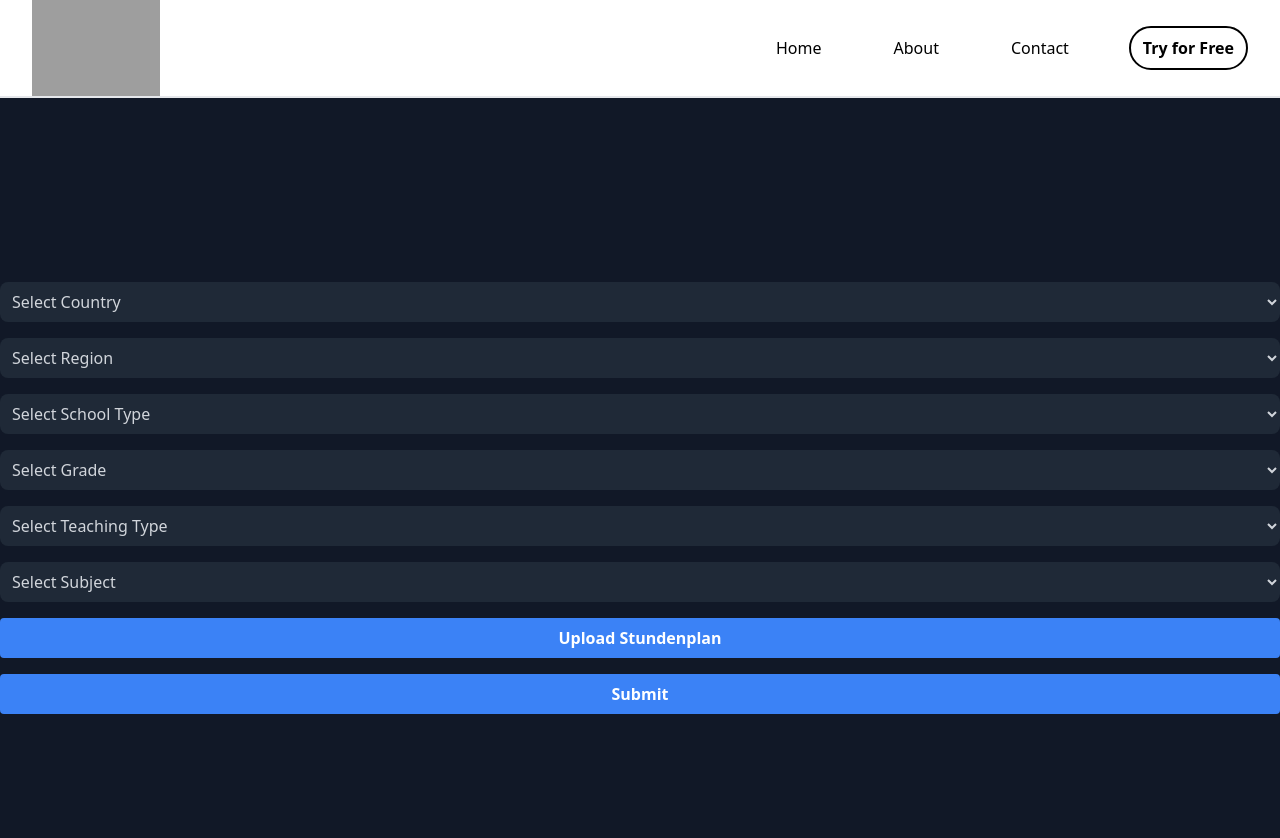
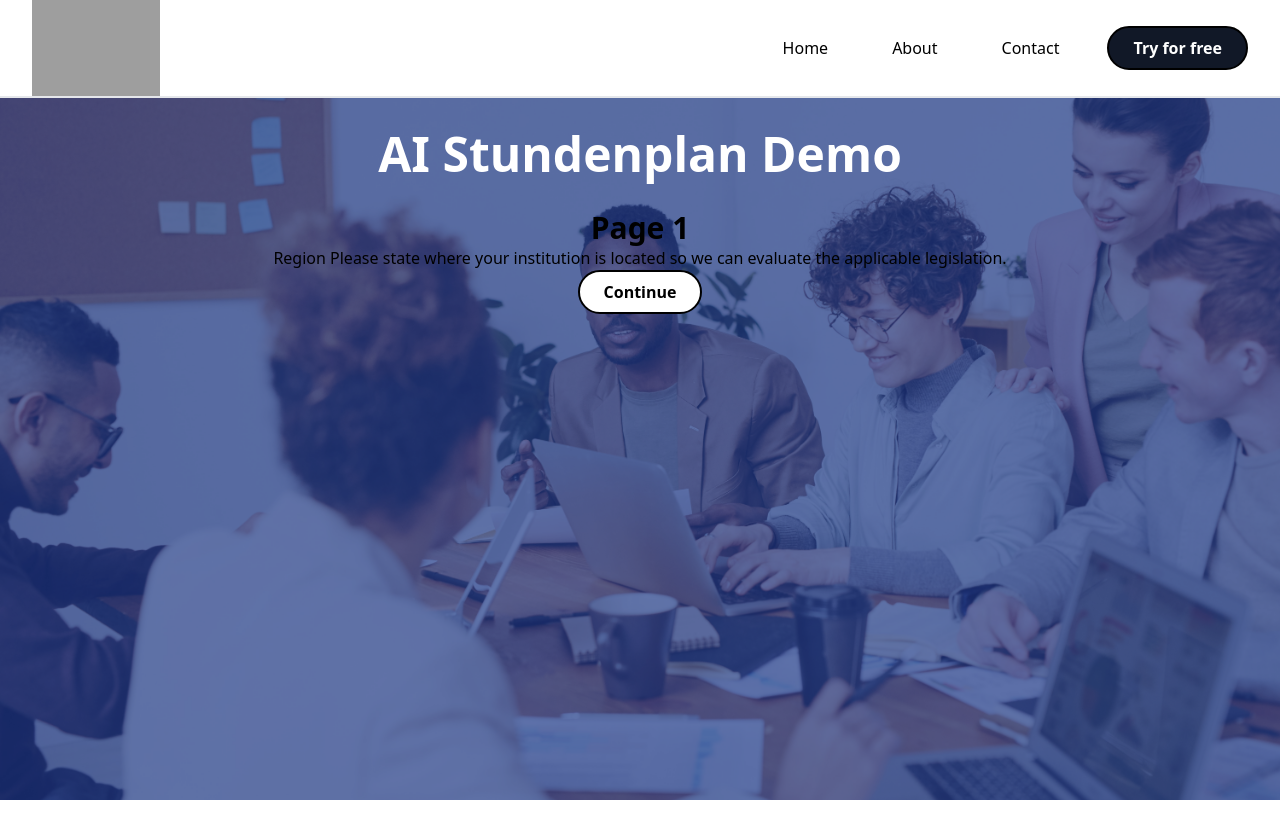
Before and after one commit to CivanErbay/unterricht.ai, a Nuxt app: page /demo in a window 1280 px wide. Shown: the top 838 px of the page. After the commit the page ends 800 px from the top, so only its background shows below. Built offline with nearby package versions, Linux system fonts and the light colour scheme; grey boxes are pictures that could not be loaded.

Commit message:
demo pagination WIP

```diff
--- a/app.vue
+++ b/app.vue
@@ -1,6 +1,11 @@
 <template>
   <NuxtLayout>
-    <Navbar />
-    <NuxtPage />
+    <div class="min-h-screen bg-blue-900/70">
+      <div
+        class="absolute inset-0 -z-10 bg-[url('/public/img/teachers-room-bg.jpg')] bg-cover bg-center"
+      ></div>
+      <Navbar />
+      <NuxtPage class="pt-8" />
+    </div>
   </NuxtLayout>
 </template>
--- a/components/Navbar.vue
+++ b/components/Navbar.vue
@@ -9,11 +9,11 @@
 
         <!-- Navbar links -->
         <div class="hidden sm:block sm:ml-6">
-          <div class="flex space-x-4 items-center h-full gap-8 text-black">
+          <div class="flex items-center h-full gap-8 text-black">
             <NuxtLink
               to="/"
               exact
-              class="hover:bg-gray-700 hover:text-white px-3 py-2 rounded-full font-medium"
+              class="hover:bg-gray-700 hover:text-white px-4 py-2 rounded-full font-medium"
               active-class="bg-gray-900 text-white"
             >
               Home
@@ -21,7 +21,7 @@
             <NuxtLink
               to="/about"
               exact
-              class="hover:bg-gray-700 hover:text-white px-3 py-2 rounded-full font-medium"
+              class="hover:bg-gray-700 hover:text-white px-4 py-2 rounded-full font-medium"
               active-class="bg-gray-900 text-white"
             >
               About
@@ -29,18 +29,18 @@
             <NuxtLink
               to="/contact"
               exact
-              class="hover:bg-gray-700 hover:text-white px-3 py-2 rounded-full font-medium"
+              class="hover:bg-gray-700 hover:text-white px-4 py-2 rounded-full font-medium"
               active-class="bg-gray-900 text-white"
             >
               Contact
             </NuxtLink>
             <NuxtLink
-              to="/subscribe"
+              to="/demo"
               exact
-              class="border-2 border-black hover:bg-gray-700 hover:text-white px-3 py-2 rounded-full font-bold"
+              class="border-2 border-black hover:bg-blue-500 hover:text-white px-6 py-2 rounded-full font-bold"
               active-class="bg-gray-900 text-white"
             >
-              Try for Free
+              Try for free
             </NuxtLink>
           </div>
         </div>
--- a/pages/demo.vue
+++ b/pages/demo.vue
@@ -1,184 +1,82 @@
 <template>
-  <div
-    class="bg-gray-900 text-white min-h-screen flex flex-col justify-center items-center"
-  >
-    <!-- Dropdowns and Submit Section -->
-    <section class="container mx-auto py-16">
-      <div class="grid grid-cols-1 gap-4 text-center">
-        <!-- Country Dropdown -->
-        <select
-          v-model="selectedCountry"
-          class="bg-gray-800 rounded-lg p-2 text-gray-300"
-        >
-          <option disabled value="">Select Country</option>
-          <option>Germany</option>
-        </select>
-
-        <!-- Region Dropdown -->
-        <select
-          v-model="selectedRegion"
-          class="bg-gray-800 rounded-lg p-2 text-gray-300"
-        >
-          <option disabled value="">Select Region</option>
-          <option v-for="region in regions" :key="region">
-            {{ region }}
-          </option>
-        </select>
-
-        <!-- School Type Dropdown -->
-        <select
-          v-model="selectedSchoolType"
-          @change="updateGrades"
-          class="bg-gray-800 rounded-lg p-2 text-gray-300"
-        >
-          <option disabled value="">Select School Type</option>
-          <option v-for="type in schoolTypes" :key="type">
-            {{ type }}
-          </option>
-        </select>
-
-        <!-- Grade Dropdown -->
-        <select
-          v-model="selectedGrade"
-          class="bg-gray-800 rounded-lg p-2 text-gray-300"
-        >
-          <option disabled value="">Select Grade</option>
-          <option v-for="grade in grades" :key="grade">
-            {{ grade }}
-          </option>
-        </select>
-
-        <!-- Teaching Type Dropdown -->
-        <select
-          v-model="selectedTeachingType"
-          class="bg-gray-800 rounded-lg p-2 text-gray-300"
-        >
-          <option disabled value="">Select Teaching Type</option>
-          <option>Regulär</option>
-          <option>Reformpädagogisch</option>
-        </select>
-
-        <!-- Subject Dropdown -->
-        <select
-          v-model="selectedSubject"
-          class="bg-gray-800 rounded-lg p-2 text-gray-300"
-        >
-          <option disabled value="">Select Subject</option>
-          <option v-for="subject in subjects" :key="subject">
-            {{ subject }}
-          </option>
-        </select>
-
+  <div class="container mx-auto flex flex-col items-center h-full">
+    <h2 class="text-5xl font-bold mb-8 text-white">AI Stundenplan Demo</h2>
+    <transition name="fade" mode="out-in">
+      <div
+        :key="currentPageIndex"
+        class="page text-center h-full flex flex-col flex-1"
+      >
+        <h1 class="text-3xl font-bold">Page {{ currentPageIndex + 1 }}</h1>
+        <!-- <Dropdown v-if="currentPage !== pages - 1" /> -->
+        <div class="flex-1" v-if="currentPageIndex !== pages.length - 1">
+          {{ currentPage.title }}
+          {{ currentPage.desc }}
+        </div>
         <button
-          class="bg-blue-500 hover:bg-blue-700 text-white font-bold py-2 px-4 rounded"
-        >
-          Upload Stundenplan
-        </button>
-
-        <!-- Submit Button -->
-        <button
-          @click="submitForm"
-          class="bg-blue-500 hover:bg-blue-700 text-white font-bold py-2 px-4 rounded"
+          @click="navigateToNextPage"
+          v-else
+          class="border-2 bg-white border-black hover:bg-blue-500 hover:text-white px-6 py-2 rounded-full font-bold"
         >
           Submit
         </button>
       </div>
-    </section>
+    </transition>
+    <button
+      v-if="currentPageIndex !== pages.length - 1"
+      @click="navigateToNextPage"
+      class="border-2 bg-white border-black hover:bg-blue-500 hover:text-white px-6 py-2 rounded-full font-bold"
+    >
+      Continue
+    </button>
   </div>
 </template>
 
 <script setup>
-import { ref } from 'vue';
-import axios from 'axios';
+// import Dropdown from '~/components/Dropdown.vue';
 
-const selectedCountry = ref('');
-const selectedRegion = ref('');
-const selectedSchoolType = ref('');
-const selectedGrade = ref('');
-const selectedTeachingType = ref('');
-const selectedSubject = ref('');
-const regions = ref([
-  'Baden-Württemberg',
-  'Bavaria',
-  'Berlin',
-  'Brandenburg',
-  'Bremen',
-  'Hamburg',
-  'Hesse',
-  'Lower Saxony',
-  'Mecklenburg-Vorpommern',
-  'North Rhine-Westphalia',
-  'Rhineland-Palatinate',
-  'Saarland',
-  'Saxony',
-  'Saxony-Anhalt',
-  'Schleswig-Holstein',
-  'Thuringia',
-]);
-const schoolTypes = ref([
-  'Grundschule',
-  'Gymnasium',
-  'Realschule',
-  'Hauptschule',
-  'Gesamtschule',
-  'Sonderschule',
-]);
-const subjects = ref([
-  'German',
-  'English',
-  'Physics',
-  'Religion',
-  'Sports',
-  'Math',
-  'History',
-  'Biology',
-  'Chemistry',
-  'Geography',
-  'Art',
-  'Music',
-  'Computer Science',
-]);
-const grades = ref();
+const currentPageIndex = ref(0);
+const pages = [
+  {
+    title: 'Region',
+    input: 'region',
+    desc: 'Please state where your institution is located so we can evaluate the applicable legislation.',
+  },
+  {
+    title: 'Methodology',
+    input: 'methodology',
+    desc: 'Please state which teaching methods you like to apply.',
+  },
+  {
+    title: 'Submit',
+    input: 'submit',
+    desc: 'Thank you.',
+  },
+];
 
-const updateGrades = () => {
-  switch (selectedSchoolType.value) {
-    case 'Grundschule':
-      grades.value = Array.from({ length: 4 }, (_, i) => i + 1);
-      break;
-    case 'Hauptschule':
-    case 'Realschule':
-    case 'Sonderschule':
-      grades.value = Array.from({ length: 6 }, (_, i) => i + 5);
-      break;
-    case 'Gymnasium':
-    case 'Gesamtschule':
-      grades.value = Array.from({ length: 9 }, (_, i) => i + 5);
-      break;
-    default:
-      grades.value = [];
-  }
-};
+const currentPage = computed(() => pages[currentPageIndex.value]);
 
-const submitForm = async () => {
-  const formData = {
-    country: selectedCountry.value,
-    region: selectedRegion.value,
-    schoolType: selectedSchoolType.value,
-    grade: selectedGrade.value,
-    teachingType: selectedTeachingType.value,
-    subject: selectedSubject.value,
-  };
-  try {
-    const response = await axios.post('your-api-endpoint', formData);
-    console.log(response.data);
-    // Handle response
-  } catch (error) {
-    console.error(error);
-    // Handle error
+const navigateToNextPage = () => {
+  if (currentPageIndex.value < pages.length - 1) {
+    currentPageIndex.value += 1;
+  } else {
+    console.log('Form Submitted!');
   }
 };
 </script>
 
 <style scoped>
-/* Tailwind CSS styles */
+/* Transition animation */
+.fade-enter-active,
+.fade-leave-active {
+  transition: all 0.5s;
+}
+.fade-enter-from {
+  opacity: 0;
+  transform: translateX(50px);
+}
+
+.fade-leave-to {
+  opacity: 0;
+  transform: translateX(-50px);
+}
 </style>
--- a/pages/index.vue
+++ b/pages/index.vue
@@ -1,50 +1,46 @@
 <template>
   <div
-    class="text-black pt-8 min-h-screen flex flex-col justify-center items-center relative bg-blue-900/70"
+    class="text-black container mx-auto min-h-screen flex flex-col justify-center items-center"
   >
-    <div
-      class="absolute inset-0 -z-10 bg-[url('/public/img/teachers-room-bg.jpg')] bg-cover bg-center"
-    ></div>
-    <!-- <div class="absolute inset-0 -z-10 bg-blue-500/50"></div> -->
     <!-- Header Section -->
-    <header class="text-center">
+    <header class="text-center text-white">
       <h1 class="text-4xl font-bold mb-4">Hands on problem understanding</h1>
       <p class="text-lg mb-8">Revolutionizing Education with AI</p>
       <!-- <a href="#features" class="text-blue-500 hover:underline">Learn More</a> -->
     </header>
 
     <!-- Features Section -->
-    <section id="features" class="py-16">
-      <div class="container mx-auto text-center">
-        <h2 class="text-3xl font-bold mb-8">Use Cases</h2>
+    <section id="features" class="py-16 w-full">
+      <div class="w-full mx-auto text-center">
+        <h2 class="text-5xl font-bold mb-8 text-white">Use Cases</h2>
 
-        <div class="grid grid-cols-1 sm:grid-cols-2 lg:grid-cols-3 gap-8">
+        <div class="flex flex-col w-full gap-8 px-24">
           <!-- Feature 1 -->
-          <div class="p-6 bg-gray-800 rounded-lg">
+          <div class="p-6 bg-white rounded-lg max-w-[400px] self-start">
             <i
               class="text-4xl text-blue-500 mb-4 fas fa-chalkboard-teacher"
             ></i>
             <h3 class="text-xl font-semibold mb-2">Smart Scheduling</h3>
-            <p class="text-gray-300">
+            <p class="">
               Create optimized teacher schedules based on educational sciences
               context.
             </p>
           </div>
 
           <!-- Feature 2 -->
-          <div class="p-6 bg-gray-800 rounded-lg">
+          <div class="p-6 bg-white rounded-lg max-w-[400px] self-center">
             <i class="text-4xl text-blue-500 mb-4 fas fa-rocket"></i>
             <h3 class="text-xl font-semibold mb-2">AI-Powered Efficiency</h3>
-            <p class="text-gray-300">
+            <p class="">
               Boost efficiency and productivity with our AI-driven tools.
             </p>
           </div>
 
           <!-- Feature 3 -->
-          <div class="p-6 bg-gray-800 rounded-lg">
+          <div class="p-6 bg-white rounded-lg max-w-[400px] self-end">
             <i class="text-4xl text-blue-500 mb-4 fas fa-lightbulb"></i>
             <h3 class="text-xl font-semibold mb-2">Innovative Solutions</h3>
-            <p class="text-gray-300">
+            <p class="">
               Bring innovative solutions to the field of education.
             </p>
           </div>
@@ -52,17 +48,22 @@
       </div>
     </section>
 
+    <!-- <div class="w-screen h-4 bg-white my-24 overflow-hidden"></div> -->
+
     <!-- CTA Section -->
-    <section class="bg-blue-500 py-16 text-center">
+    <section class="bg-blue-800 py-16 text-center p-6 rounded-md">
       <h2 class="text-3xl font-bold text-white mb-4">Ready to Get Started?</h2>
       <p class="text-lg text-white mb-8">
         Join us in shaping the future of education!
       </p>
-      <nuxt-link
-        to="demo"
-        class="bg-white text-blue-500 hover:bg-blue-700 text-lg font-semibold py-2 px-6 rounded-full"
-        >Try for free</nuxt-link
+      <NuxtLink
+        to="/demo"
+        exact
+        class="border-2 bg-white border-black hover:bg-blue-500 hover:text-white px-6 py-2 rounded-full font-bold"
+        active-class="bg-gray-900 text-white"
       >
+        Try for free
+      </NuxtLink>
     </section>
 
     <!-- Contact Section -->
```
